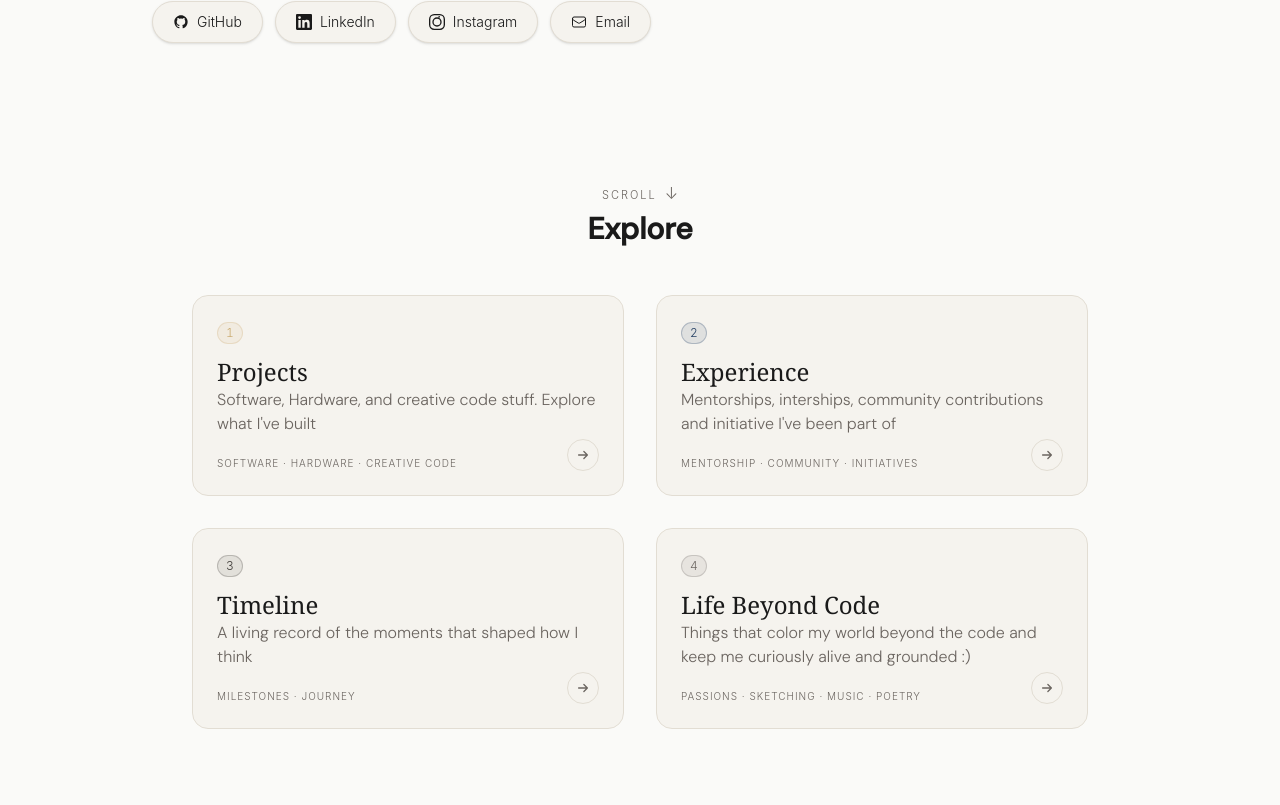
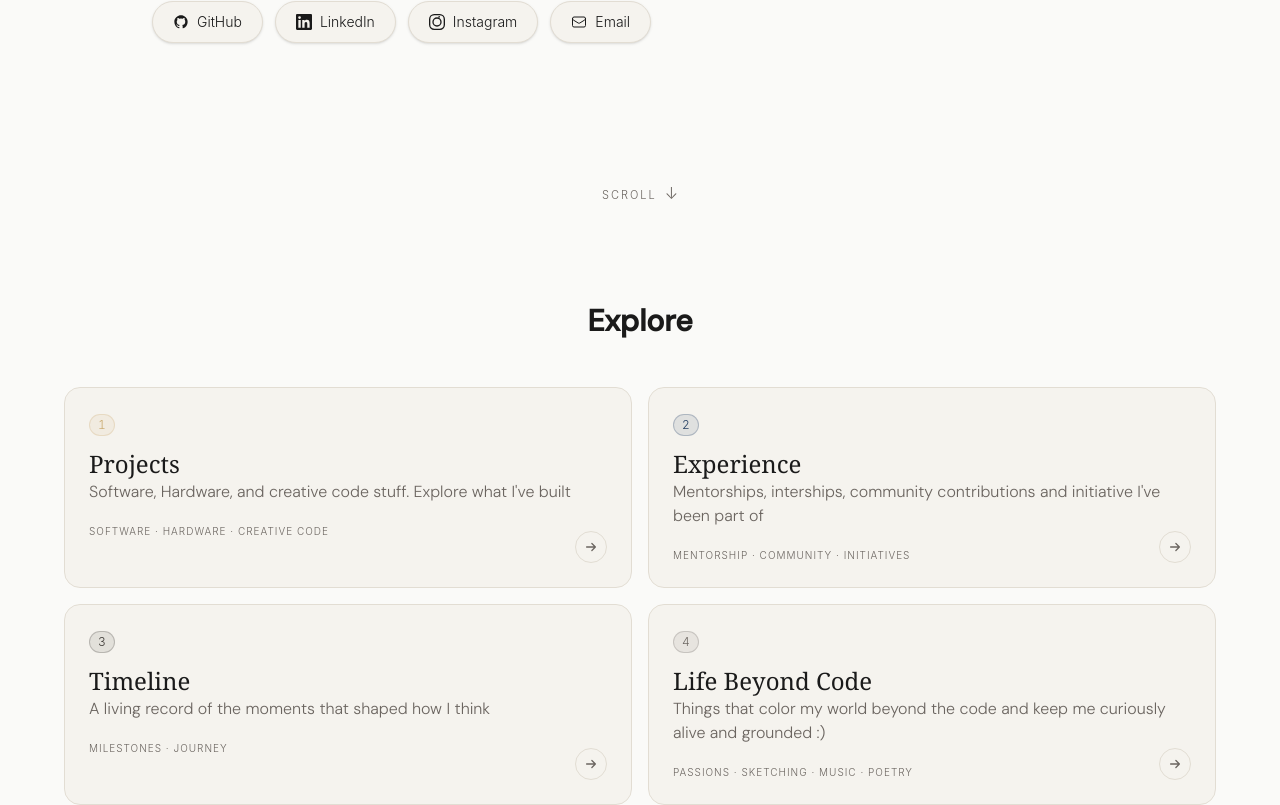
Before and after one commit to anirudh12032008/portfolio-map, a Next.js app: page / in a window 1280 px wide. Shown: the part 493-1298 px from the top of the page. Before the commit the page ends 1222 px from the top, so only its background shows below. Built offline with nearby package versions, Linux system fonts and the light colour scheme.

Commit message:
minor fixes on cards

```diff
--- a/src/components/sections/Cards.tsx
+++ b/src/components/sections/Cards.tsx
@@ -74,7 +74,7 @@ const item = {
 
 export function Cards(){
     return (
-        <div>
+        <div className="mt-20 pt-3">
             <motion.h2
                 variants={item}
                 initial="hidden"
@@ -90,8 +90,8 @@ export function Cards(){
             variants={cont}
             initial="hidden"
             whileInView="show"
-            viewport={{once: true, margin: "-100px"}}
-            className="grid md:grid-cols-2 grid-cols-1 gap-8 max-w-4xl mx-auto"
+            viewport={{once: true, margin: "-80px"}}
+            className="grid sm:grid-cols-2 grid-cols-1 gap-4 max-w-6xl mx-auto"
             >
 
 
@@ -107,7 +107,7 @@ export function Cards(){
 <p className="text-ink-muted group-hover:text-ink transition-colors duration-200"> {c.desc} </p>
 <p className="mt-5 text-[10px] uppercase tracking-widest text-ink-muted font-sans"> {c.tag} </p>
 
-<div className="absolute bottom-6 right-6 w-8 h-8 rounded-full border border-border flex items-center justify-center text-ink-muted group-hover:border-navy group-hover:text-navy transition-colors duration-200">
+<div className="absolute bottom-6 right-6 w-8 h-8 rounded-full border border-border flex items-center justify-center text-ink-muted group-hover:border-navy group-hover:text-white group-hover:bg-navy transition-colors duration-200">
     {/* <span className="absolute -bottom-2 -right-2 w-5 h-5 bg-cream-200 rounded-full group-hover:bg-navy transition-colors duration-200">
         <svg xmlns="http://www.w3.org/2000/svg" fill="none" viewBox="0 0 24 24" strokeWidth={2} stroke="currentColor" className="w-3 h-3 text-white">
   <path strokeLinecap="round" strokeLinejoin="round" d="M17.25 8.25L21 12m0 0l-3.75 3.75M21 12H3" />
```
